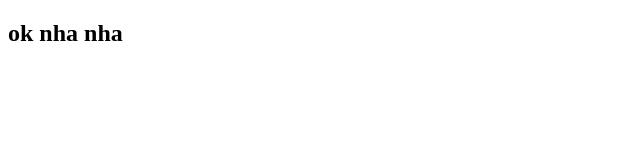
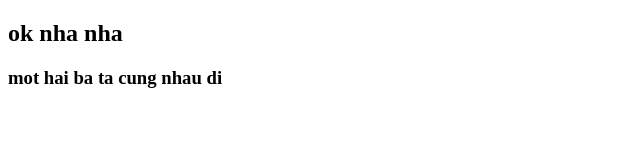
Before and after one commit to DuyetQB/test-cherrypick, a plain HTML site: page index.html in a window 1280 px wide. Shown: the whole page, without its empty margins (0-640 px from the left). Drawn offline with Linux system fonts and the light colour scheme.

Commit message:
update feature1

```diff
--- a/index.html
+++ b/index.html
@@ -8,5 +8,6 @@
 </head>
 <body>
   <h2>ok nha nha </h2>
+  <h3>mot hai ba ta cung nhau di </h3>
 </body>
 </html>
```
